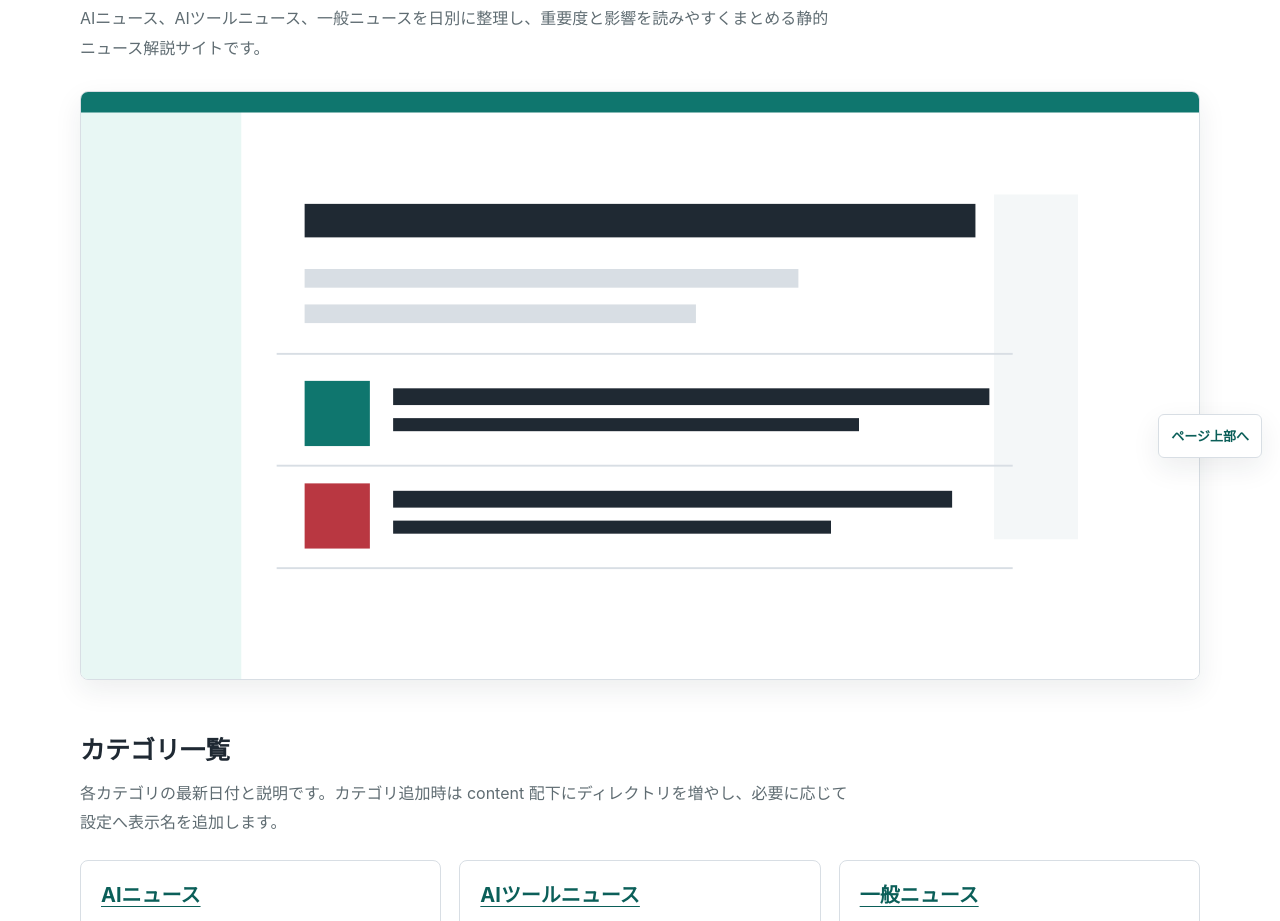
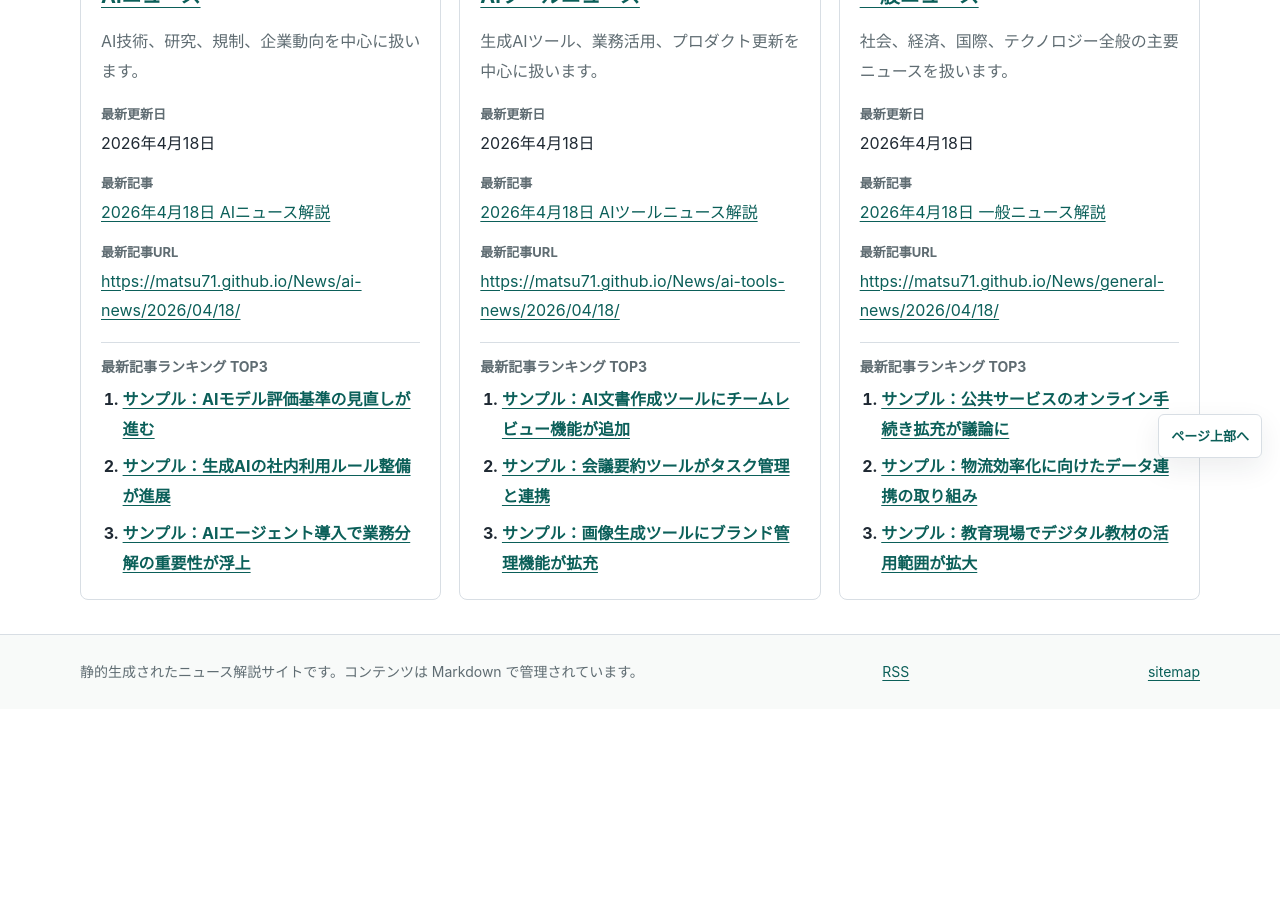
Before and after one commit to Matsu71/News, a website built with Vite: page docs/index.html in a window 1280 px wide. Shown: the part 324-1245 px from the top of the page. After the commit the page ends 1033 px from the top, so only its background shows below. Built offline with nearby package versions, Linux system fonts and the light colour scheme.

Commit message:
Simplify homepage category cards

```diff
--- a/docs/assets/main.css
+++ b/docs/assets/main.css
@@ -126,14 +126,6 @@ img {
   font-weight: 700;
 }
 
-.intro-section {
-  padding: 44px 0 18px;
-}
-
-.intro-copy {
-  max-width: 820px;
-}
-
 .eyebrow {
   margin: 0 0 8px;
   color: var(--color-accent-strong);
@@ -167,22 +159,12 @@ h4 {
   font-size: 16px;
 }
 
-.intro-copy p:last-child {
-  max-width: 760px;
-  margin: 16px 0 0;
-  color: var(--color-muted);
+.section-block {
+  padding: 34px 0;
 }
 
-.site-visual {
-  margin: 28px 0 0;
-  border: 1px solid var(--color-border);
-  border-radius: 8px;
-  overflow: hidden;
-  box-shadow: var(--shadow-soft);
-}
-
-.section-block {
-  padding: 34px 0;
+.home-categories {
+  padding-top: 40px;
 }
 
 .section-heading,
@@ -230,7 +212,7 @@ h4 {
 
 .category-card {
   display: grid;
-  gap: 14px;
+  gap: 16px;
 }
 
 .category-card p,
@@ -245,6 +227,34 @@ h4 {
   display: grid;
   gap: 12px;
   margin: 0;
+}
+
+.article-url {
+  overflow-wrap: anywhere;
+}
+
+.category-top-ranks {
+  border-top: 1px solid var(--color-border);
+  padding-top: 14px;
+}
+
+.category-top-ranks h4 {
+  margin-bottom: 8px;
+  color: var(--color-muted);
+  font-size: 14px;
+}
+
+.category-top-ranks ol {
+  display: grid;
+  gap: 8px;
+  margin: 0;
+  padding-left: 1.35em;
+  font-weight: 700;
+}
+
+.category-top-ranks p {
+  margin: 0;
+  color: var(--color-muted);
 }
 
 .category-card dl div,
--- a/docs/index.html
+++ b/docs/index.html
@@ -29,21 +29,9 @@
       </div>
     </header>
     <main>
-      <section class="shell intro-section">
-      <div class="intro-copy">
-        <p class="eyebrow">Daily News Commentary</p>
-        <h1>毎日のニュースを、後から読み返せる形で整理する。</h1>
-        <p>AIニュース、AIツールニュース、一般ニュースを日別に整理し、重要度と影響を読みやすくまとめる静的ニュース解説サイトです。</p>
-      </div>
-      <figure class="site-visual">
-        <img src="assets/site-card.png" alt="毎日ニュース解説サイトのキービジュアル">
-      </figure>
-    </section>
-
-    <section class="shell section-block">
+      <section class="shell section-block home-categories">
       <div class="section-heading">
         <h2>カテゴリ一覧</h2>
-        <p>各カテゴリの最新日付と説明です。カテゴリ追加時は content 配下にディレクトリを増やし、必要に応じて設定へ表示名を追加します。</p>
       </div>
       <div class="category-grid">
         <article class="category-card">
@@ -58,7 +46,17 @@
         <dt>最新記事</dt>
         <dd><a href="ai-news/2026/04/18/">2026年4月18日 AIニュース解説</a></dd>
       </div>
+      <div>
+        <dt>最新記事URL</dt>
+        <dd><a class="article-url" href="ai-news/2026/04/18/">https://matsu71.github.io/News/ai-news/2026/04/18/</a></dd>
+      </div>
     </dl>
+    <div class="category-top-ranks">
+      <h4>最新記事ランキング TOP3</h4>
+      <ol>
+              <li><a href="ai-news/2026/04/18/#rank-1">サンプル：AIモデル評価基準の見直しが進む</a></li><li><a href="ai-news/2026/04/18/#rank-2">サンプル：生成AIの社内利用ルール整備が進展</a></li><li><a href="ai-news/2026/04/18/#rank-3">サンプル：AIエージェント導入で業務分解の重要性が浮上</a></li>
+            </ol>
+    </div>
   </article><article class="category-card">
     <h3><a href="ai-tools-news/">AIツールニュース</a></h3>
     <p>生成AIツール、業務活用、プロダクト更新を中心に扱います。</p>
@@ -71,7 +69,17 @@
         <dt>最新記事</dt>
         <dd><a href="ai-tools-news/2026/04/18/">2026年4月18日 AIツールニュース解説</a></dd>
       </div>
+      <div>
+        <dt>最新記事URL</dt>
+        <dd><a class="article-url" href="ai-tools-news/2026/04/18/">https://matsu71.github.io/News/ai-tools-news/2026/04/18/</a></dd>
+      </div>
     </dl>
+    <div class="category-top-ranks">
+      <h4>最新記事ランキング TOP3</h4>
+      <ol>
+              <li><a href="ai-tools-news/2026/04/18/#rank-1">サンプル：AI文書作成ツールにチームレビュー機能が追加</a></li><li><a href="ai-tools-news/2026/04/18/#rank-2">サンプル：会議要約ツールがタスク管理と連携</a></li><li><a href="ai-tools-news/2026/04/18/#rank-3">サンプル：画像生成ツールにブランド管理機能が拡充</a></li>
+            </ol>
+    </div>
   </article><article class="category-card">
     <h3><a href="general-news/">一般ニュース</a></h3>
     <p>社会、経済、国際、テクノロジー全般の主要ニュースを扱います。</p>
@@ -84,32 +92,17 @@
         <dt>最新記事</dt>
         <dd><a href="general-news/2026/04/18/">2026年4月18日 一般ニュース解説</a></dd>
       </div>
+      <div>
+        <dt>最新記事URL</dt>
+        <dd><a class="article-url" href="general-news/2026/04/18/">https://matsu71.github.io/News/general-news/2026/04/18/</a></dd>
+      </div>
     </dl>
-  </article>
-      </div>
-    </section>
-
-    <section class="shell section-block">
-      <div class="section-heading">
-        <h2>最新記事（2026年4月18日）</h2>
-        <p>トップページでは、サイト全体で最も新しい日付のニュースだけを表示しています。</p>
-      </div>
-      <div class="day-list compact-list">
-        <article class="day-card">
-    <p class="day-card-date">AIニュース / 2026年4月18日</p>
-    <h3><a href="ai-news/2026/04/18/">2026年4月18日 AIニュース解説</a></h3>
-    <p>サンプルデータです。AI活用の評価、ガバナンス、現場実装をめぐる論点を日次レポート形式で整理しています。</p>
-    <p class="top-rank">1位: サンプル：AIモデル評価基準の見直しが進む</p>
-  </article><article class="day-card">
-    <p class="day-card-date">AIツールニュース / 2026年4月18日</p>
-    <h3><a href="ai-tools-news/2026/04/18/">2026年4月18日 AIツールニュース解説</a></h3>
-    <p>サンプルデータです。AIツールのチーム利用、ワークフロー連携、レビュー機能に関する話題を整理しています。</p>
-    <p class="top-rank">1位: サンプル：AI文書作成ツールにチームレビュー機能が追加</p>
-  </article><article class="day-card">
-    <p class="day-card-date">一般ニュース / 2026年4月18日</p>
-    <h3><a href="general-news/2026/04/18/">2026年4月18日 一般ニュース解説</a></h3>
-    <p>サンプルデータです。社会、経済、テクノロジーの横断的な動きを、日次ニュース形式で整理しています。</p>
-    <p class="top-rank">1位: サンプル：公共サービスのオンライン手続き拡充が議論に</p>
+    <div class="category-top-ranks">
+      <h4>最新記事ランキング TOP3</h4>
+      <ol>
+              <li><a href="general-news/2026/04/18/#rank-1">サンプル：公共サービスのオンライン手続き拡充が議論に</a></li><li><a href="general-news/2026/04/18/#rank-2">サンプル：物流効率化に向けたデータ連携の取り組み</a></li><li><a href="general-news/2026/04/18/#rank-3">サンプル：教育現場でデジタル教材の活用範囲が拡大</a></li>
+            </ol>
+    </div>
   </article>
       </div>
     </section>
--- a/src/config/site.ts
+++ b/src/config/site.ts
@@ -5,6 +5,6 @@ export const siteConfig = {
   language: "ja",
   defaultBaseUrl: "http://localhost:5173",
   homepage: {
-    showLatestDateOnly: true
+    categoryCardTopRankCount: 3
   }
 };
--- a/src/styles/main.css
+++ b/src/styles/main.css
@@ -126,14 +126,6 @@ img {
   font-weight: 700;
 }
 
-.intro-section {
-  padding: 44px 0 18px;
-}
-
-.intro-copy {
-  max-width: 820px;
-}
-
 .eyebrow {
   margin: 0 0 8px;
   color: var(--color-accent-strong);
@@ -167,22 +159,12 @@ h4 {
   font-size: 16px;
 }
 
-.intro-copy p:last-child {
-  max-width: 760px;
-  margin: 16px 0 0;
-  color: var(--color-muted);
+.section-block {
+  padding: 34px 0;
 }
 
-.site-visual {
-  margin: 28px 0 0;
-  border: 1px solid var(--color-border);
-  border-radius: 8px;
-  overflow: hidden;
-  box-shadow: var(--shadow-soft);
-}
-
-.section-block {
-  padding: 34px 0;
+.home-categories {
+  padding-top: 40px;
 }
 
 .section-heading,
@@ -230,7 +212,7 @@ h4 {
 
 .category-card {
   display: grid;
-  gap: 14px;
+  gap: 16px;
 }
 
 .category-card p,
@@ -245,6 +227,34 @@ h4 {
   display: grid;
   gap: 12px;
   margin: 0;
+}
+
+.article-url {
+  overflow-wrap: anywhere;
+}
+
+.category-top-ranks {
+  border-top: 1px solid var(--color-border);
+  padding-top: 14px;
+}
+
+.category-top-ranks h4 {
+  margin-bottom: 8px;
+  color: var(--color-muted);
+  font-size: 14px;
+}
+
+.category-top-ranks ol {
+  display: grid;
+  gap: 8px;
+  margin: 0;
+  padding-left: 1.35em;
+  font-weight: 700;
+}
+
+.category-top-ranks p {
+  margin: 0;
+  color: var(--color-muted);
 }
 
 .category-card dl div,
```
Also changed, not shown: AGENTS.md (+3 -1 lines), src/templates/pages.ts (+22 -46 lines), README.md.
